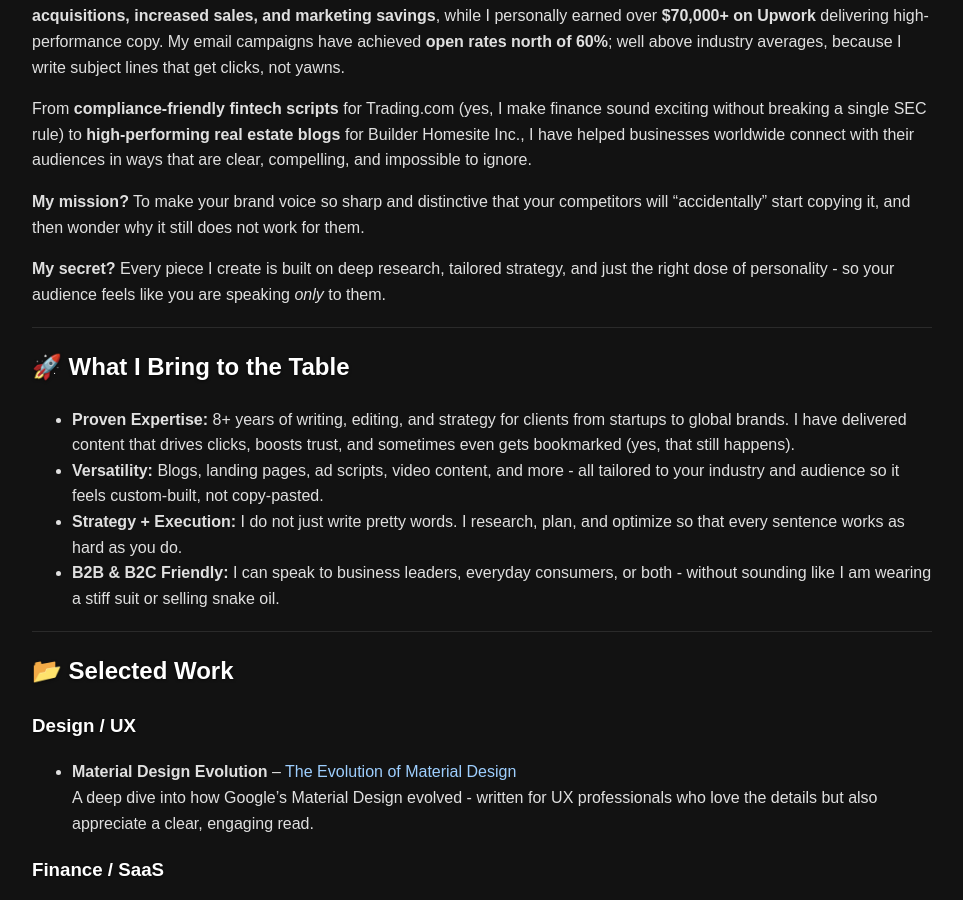
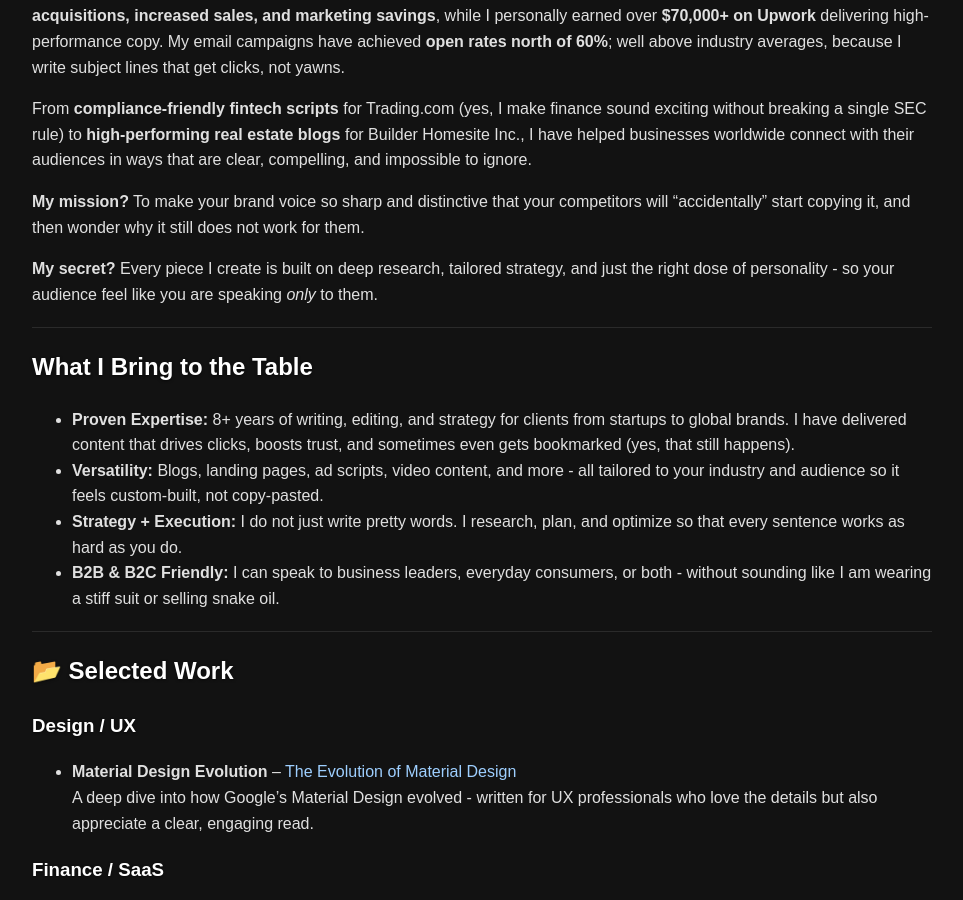
Before and after one commit to javablack/javablack.github.io, a Jekyll site: the page built from index.md, in a window 1280 px wide and 900 px high, scrolled down 535 px. Shown: the whole window, without its empty margins (158-1121 px from the left). Built offline with Jekyll 4.4.1, drawn with Linux system fonts in a browser that asks for light colours.

Commit message:
Update index.md

```diff
--- a/index.md
+++ b/index.md
@@ -16,11 +16,11 @@ From **compliance-friendly fintech scripts** for Trading.com (yes, I make financ
 
 **My mission?** To make your brand voice so sharp and distinctive that your competitors will “accidentally” start copying it, and then wonder why it still does not work for them.
 
-**My secret?** Every piece I create is built on deep research, tailored strategy, and just the right dose of personality - so your audience feels like you are speaking *only* to them.
+**My secret?** Every piece I create is built on deep research, tailored strategy, and just the right dose of personality - so your audience feel like you are speaking *only* to them.
 
 ---
 
-## 🚀 What I Bring to the Table
+## What I Bring to the Table
 
 - **Proven Expertise:** 8+ years of writing, editing, and strategy for clients from startups to global brands. I have delivered content that drives clicks, boosts trust, and sometimes even gets bookmarked (yes, that still happens).
 - **Versatility:** Blogs, landing pages, ad scripts, video content, and more - all tailored to your industry and audience so it feels custom-built, not copy-pasted.
```
